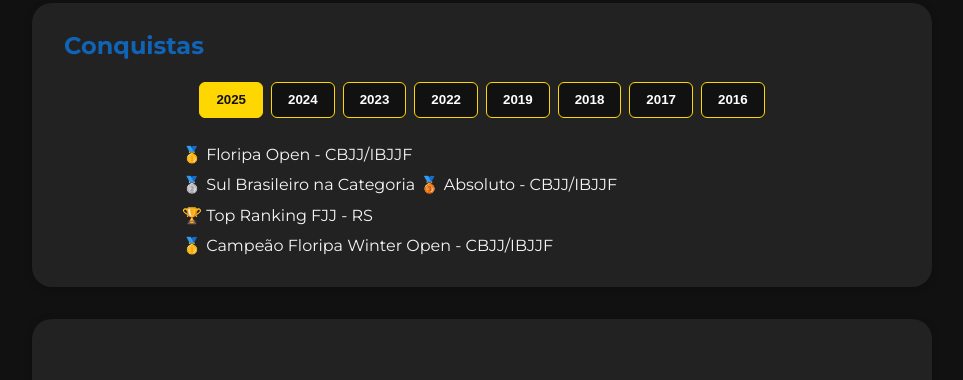
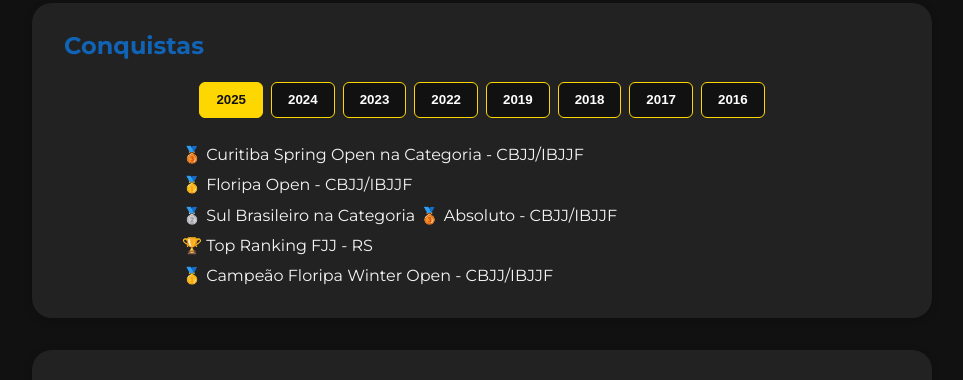
Before and after one commit to xmacedo/felipeitaqui, a plain HTML site: page index.html in a window 1280 px wide. Shown: the part 1868-2248 px from the top of the page, without its empty margins (158-1121 px from the left). Drawn offline with Linux system fonts and the light colour scheme.

Commit message:
Updated champs

```diff
--- a/index.html
+++ b/index.html
@@ -82,6 +82,7 @@
         <!-- Conteúdo das Tabs -->
         <div id="2025" class="tabcontent" style="display: block;">
             <ul>
+                <li>🥉 Curitiba Spring Open na Categoria - CBJJ/IBJJF</li>
                 <li>🥇 Floripa Open - CBJJ/IBJJF</li>
                 <li>🥈 Sul Brasileiro na Categoria 🥉 Absoluto - CBJJ/IBJJF</li>
             </ul>
```
